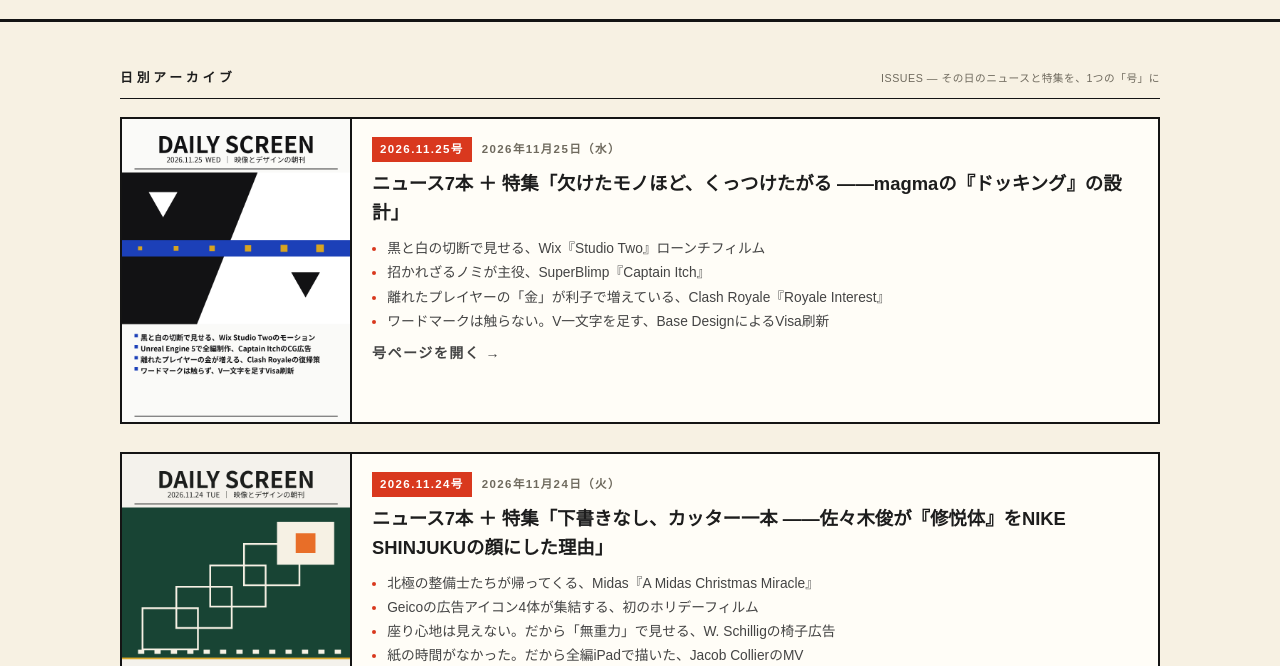
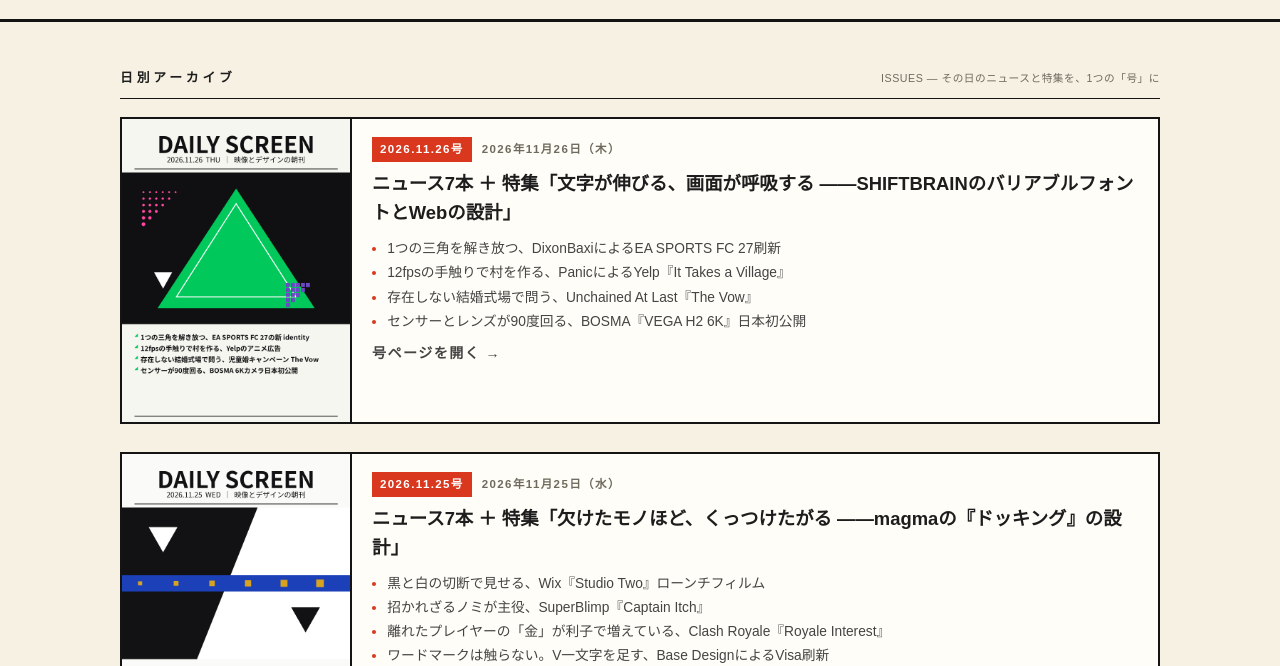
Before and after one commit to h4sk8mch16-ctrl/daily-screen, a plain HTML site: page index.html in a window 1280 px wide. Shown: the part 133-799 px from the top of the page. Drawn offline with Linux system fonts and the light colour scheme.

Commit message:
Add 2026-11-26 issue (SHIFTBRAIN feature)

```diff
--- a/index.html
+++ b/index.html
@@ -20,6 +20,20 @@
   <div class="section-label">日別アーカイブ <small>ISSUES — その日のニュースと特集を、1つの「号」に</small></div>
 
   <div class="cards">
+    <a class="card card-issue" href="issues/2026-11-26.html">
+      <img class="thumb" src="assets/cover-2026-11-26.png" alt="DAILY SCREEN 2026.11.26号 表紙">
+      <div class="card-body">
+        <div class="card-meta"><span class="corner">2026.11.26号</span><time datetime="2026-11-26">2026年11月26日（木）</time></div>
+        <h2>ニュース7本 ＋ 特集「文字が伸びる、画面が呼吸する ――SHIFTBRAINのバリアブルフォントとWebの設計」</h2>
+        <ul class="headlines">
+          <li>1つの三角を解き放つ、DixonBaxiによるEA SPORTS FC 27刷新</li>
+          <li>12fpsの手触りで村を作る、PanicによるYelp『It Takes a Village』</li>
+          <li>存在しない結婚式場で問う、Unchained At Last『The Vow』</li>
+          <li>センサーとレンズが90度回る、BOSMA『VEGA H2 6K』日本初公開</li>
+        </ul>
+        <p class="card-more">号ページを開く →</p>
+      </div>
+    </a>
     <a class="card card-issue" href="issues/2026-11-25.html">
       <img class="thumb" src="assets/cover-2026-11-25.png" alt="DAILY SCREEN 2026.11.25号 表紙">
       <div class="card-body">
```
